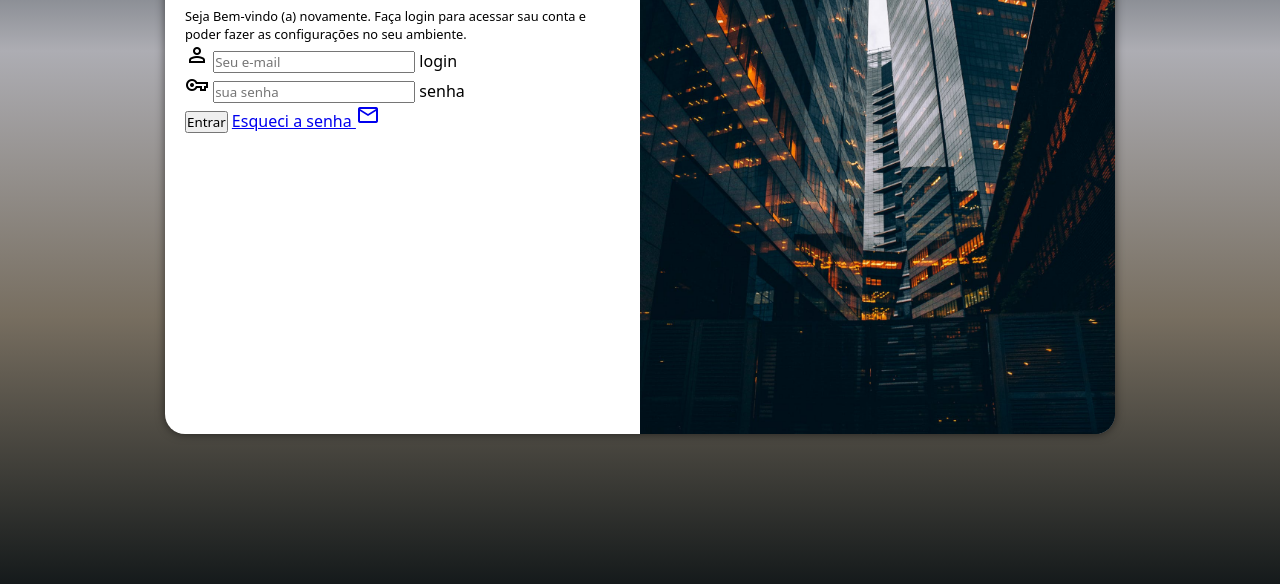
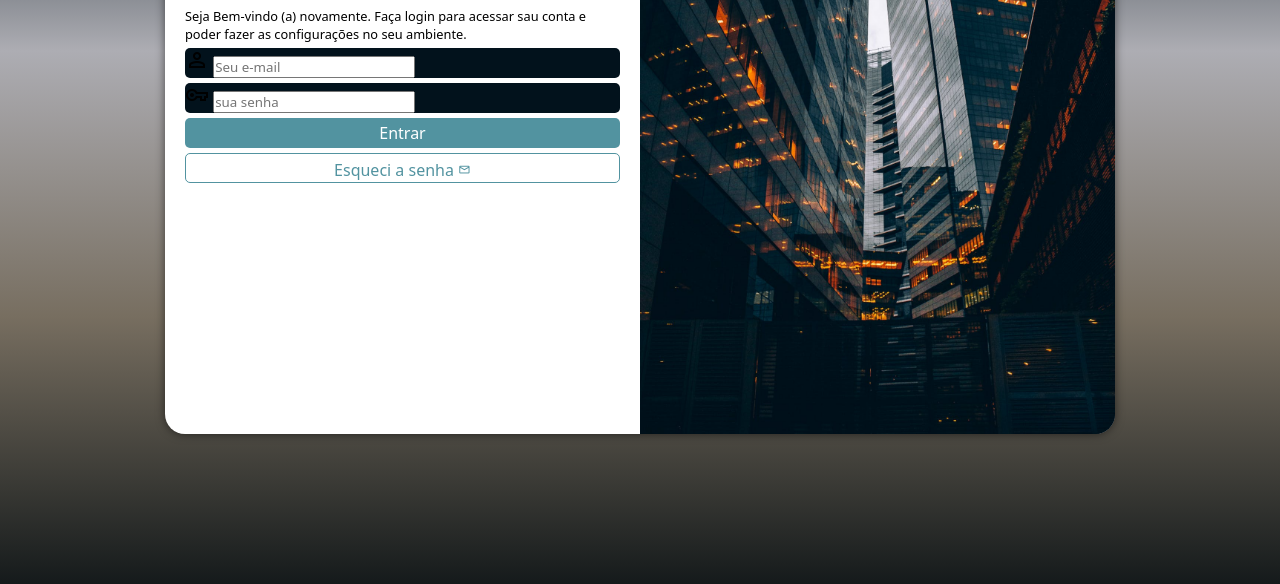
Before and after one commit to PedrootaldoMagalhaes/Projeto-login, a plain HTML site: page index.html in a window 1280 px wide. Shown: the part 216-800 px from the top of the page. Drawn offline with nearby package versions, Linux system fonts and the light colour scheme.

Commit message:
formatação do formulario

```diff
--- a/estilos/style.css
+++ b/estilos/style.css
@@ -38,7 +38,7 @@ section#login{
 
     background-color: white;
     width: 250px;
-    height:  500px;
+    height: 500px;
     border-radius: 20px;
     box-shadow: 0px 0px 10px rgba(0, 0, 0, 0.548);
 
@@ -68,3 +68,56 @@ div#formulario > h1{
 div#formulario > p{
     font-size: 0.8em;
 }
+
+form > div.campo{
+    background-color: #02121C;
+    display: block;
+    width: 100%;
+    height: 30px;
+    border-radius: 5px;
+    margin: 5px 0px ;
+}
+
+div.campo > label{
+    display: none;
+}
+
+form > input[type=submit]{
+    display: block;
+    font-size: 1em;
+    width: 100%;
+    height: 30px;
+    background-color: #5293a0;
+    color: white;
+    border: none;
+    border-radius: 5px;
+    cursor: pointer;
+}
+
+form > input[type=submit]:hover{
+    background-color: #294247;
+}
+
+form > a.botao{
+    display: block;
+    text-align: center;
+    font-size: 1em;
+    width: 100%;
+    height: 30px;
+    padding-top: 5px;
+    margin-top: 5px;
+    background-color: white;
+    color: #5293a0;
+    border: 1px solid #5293a0;
+    border-radius: 5px;
+    text-decoration: none;
+    cursor: pointer;
+}
+
+form > a.botao:hover{
+    background-color: #40b6ce91;
+}
+
+form > a.botao > span{
+    font-size: 0.8em;
+}
--- a/index.html
+++ b/index.html
@@ -18,18 +18,18 @@
                 <h1>Login</h1>
                 <p>Seja Bem-vindo (a) novamente. Faça login para acessar sau conta e poder fazer as configurações no seu ambiente. </p>
                 <form action="login.php" method="post" autocomplete="on">
-                <div id="campo">
+                    <div class="campo">
                         <span class="material-symbols-outlined">person</span>
                         <input type="email" name="login" id="ilogin" placeholder="Seu e-mail" autocomplete="email" required maxlength="30">
                         <label for="ilogin">login</label>
                     </div>
-                <div id="campo">
+                    <div class="campo">
                         <span class="material-symbols-outlined">vpn_key</span>
                         <input type="password" name="isenha" id="senha" placeholder="sua senha" autocomplete="current-password" required minlength="8" maxlength="20">
                         <label for="isenha">senha</label>
                     </div>
                         <input type="submit" value="Entrar">
-                <a href="esqueci.html">
+                        <a href="esqueci.html" class="botao">
                         Esqueci a senha <span class="material-symbols-outlined">mail</span>
                         </a>
                 </form>
```
Lines whose indentation alone changed are shown as unchanged.
